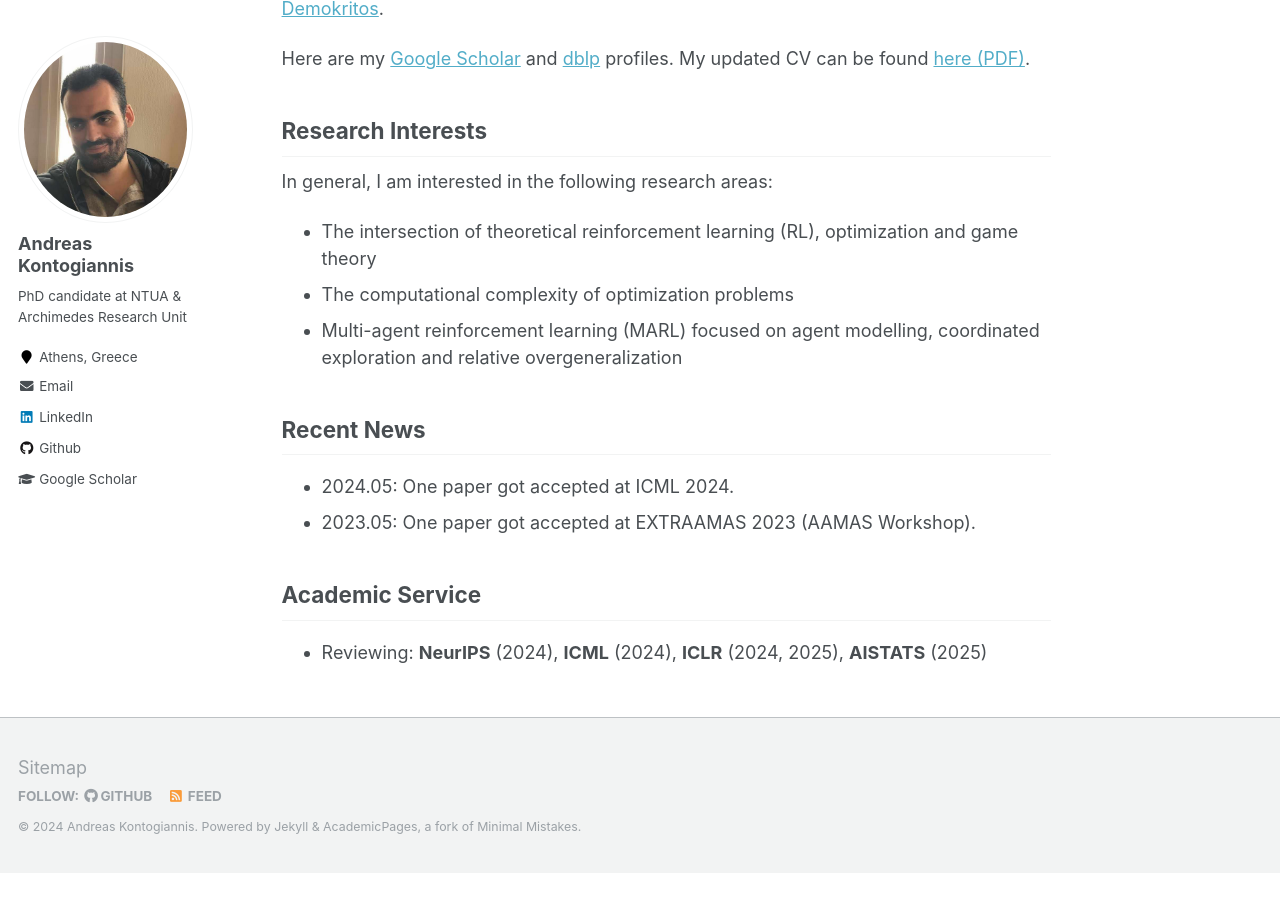
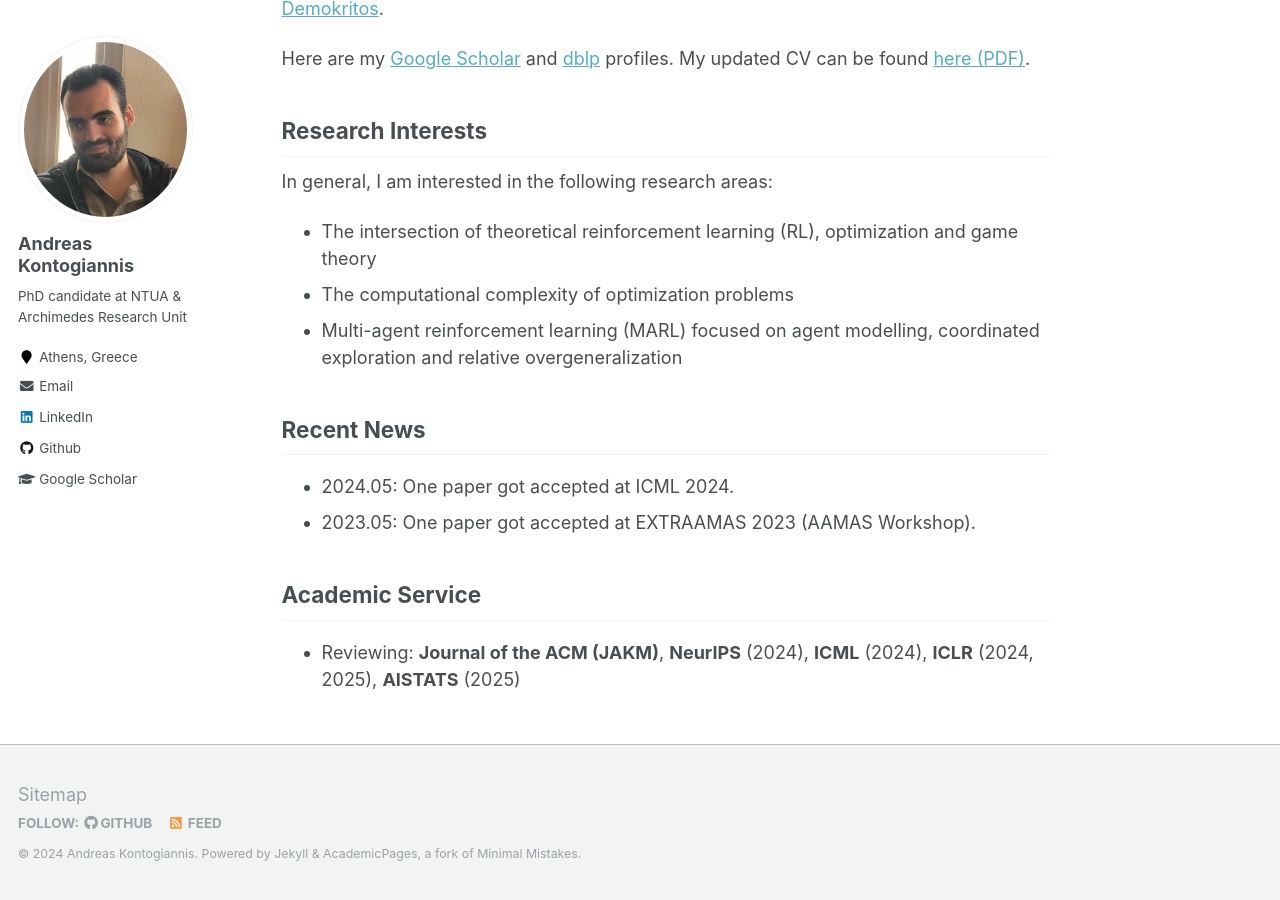
Before and after one commit to ddaedalus/ddaedalus.github.io, a Jekyll site: the page built from _pages/about.md, in a window 1280 px wide and 900 px high, scrolled down 526 px. Built offline with Jekyll 4.4.1, drawn with Linux system fonts in a browser that asks for light colours; before the commit the page ends 1399 px from its top, so only the background shows below that.

Commit message:
Update about.md

```diff
--- a/_pages/about.md
+++ b/_pages/about.md
@@ -26,4 +26,4 @@ In general, I am interested in the following research areas:
 - 2023.05: One paper got accepted at EXTRAAMAS 2023 (AAMAS Workshop).
 
 ## Academic Service
-* Reviewing: **NeurIPS** (2024), **ICML** (2024), **ICLR** (2024, 2025), **AISTATS** (2025)
+* Reviewing: **Journal of the ACM (JAKM)**, **NeurIPS** (2024), **ICML** (2024), **ICLR** (2024, 2025), **AISTATS** (2025)
```
